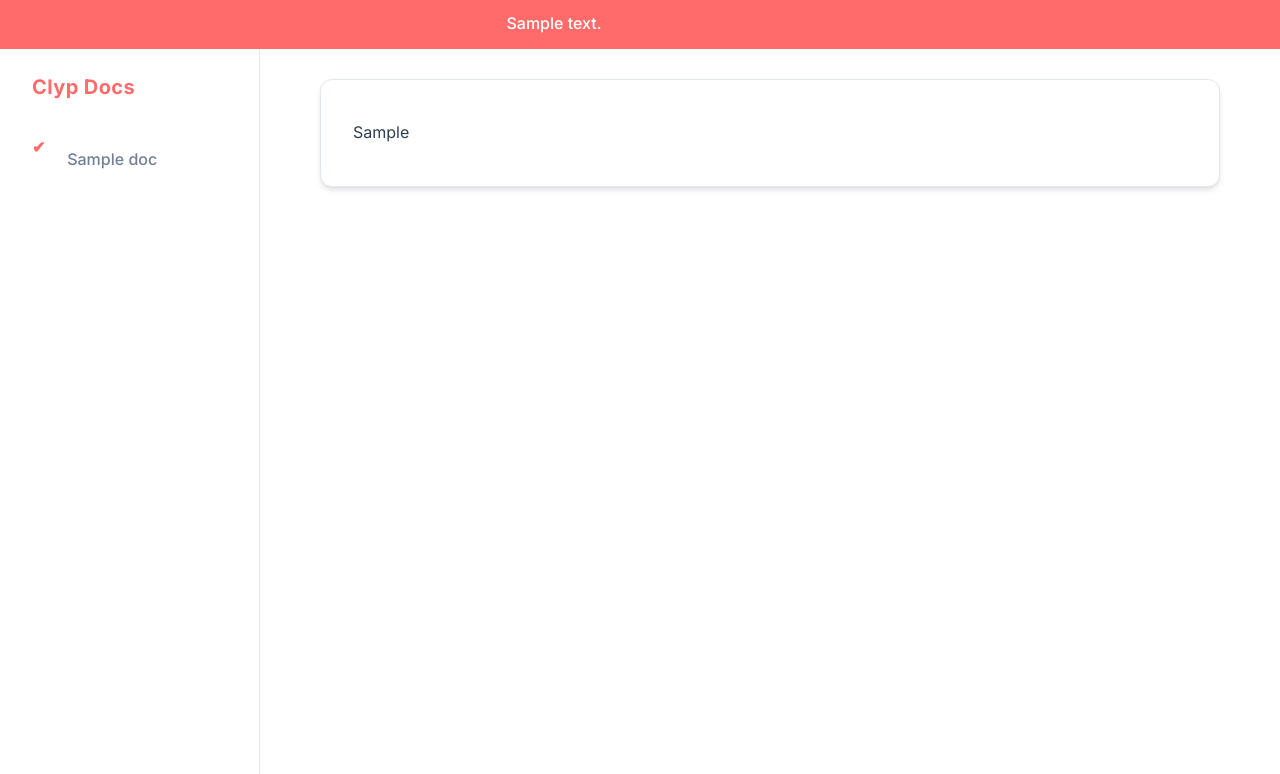
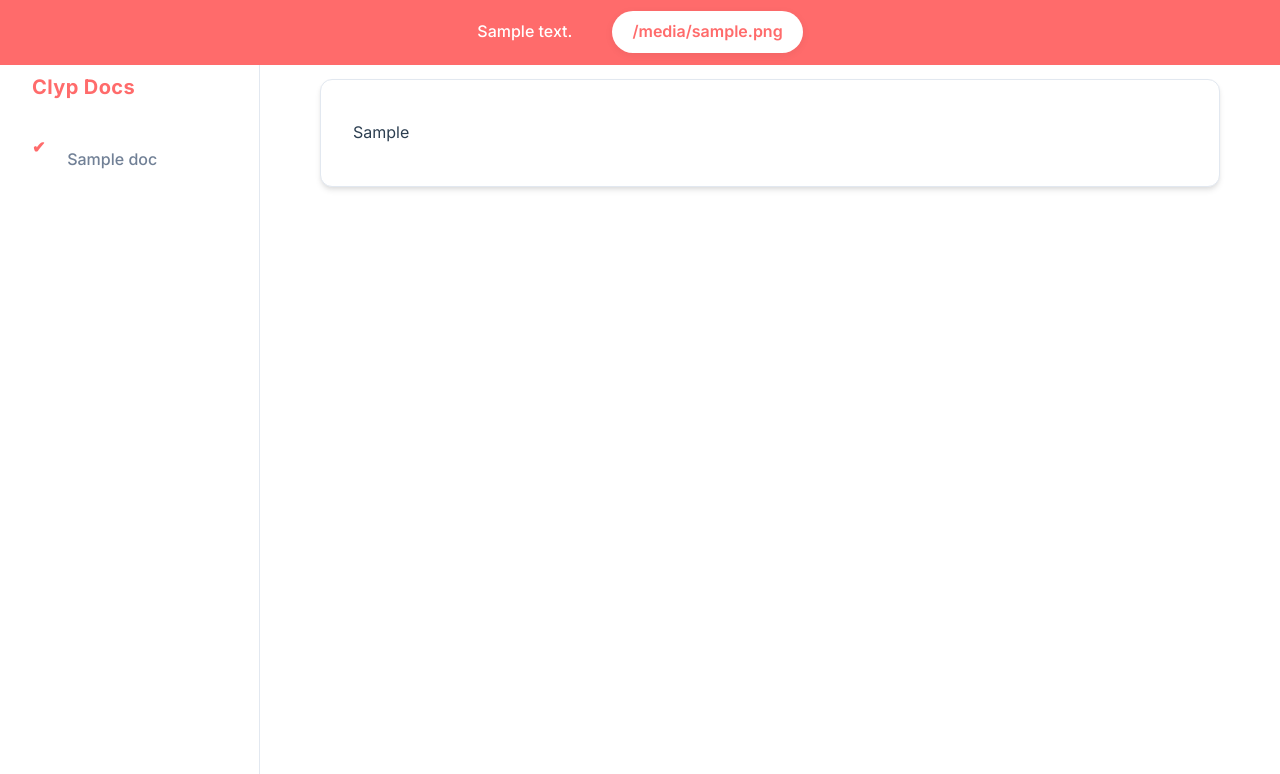
Before and after one commit to clyplang/clyplang.github.io, a Python web app: template templates/docs.html in a window 1280 px wide. Shown: the part 65-839 px from the top of the page. Run offline with Jinja, Linux system fonts and the light colour scheme; the template is opened without the code that fills it: most values are stand-ins (such as "Sample title", 1, 10 or a date in 2020).

Commit message:
Add styles for banner link to enhance visibility and interactivity

```diff
--- a/static/css/main.css
+++ b/static/css/main.css
@@ -1504,6 +1504,26 @@ body {
     margin: 0;
 }
 
+/* Banner link as button */
+.site-banner .banner-link {
+    display: inline-block;
+    background: #fff;
+    color: var(--primary-color, #ff6b6b);
+    padding: 0.5em 1.25em;
+    border-radius: 999px;
+    font-weight: 600;
+    text-decoration: none;
+    transition: background 0.2s, color 0.2s, box-shadow 0.2s;
+    box-shadow: 0 2px 8px rgba(0,0,0,0.06);
+    border: none;
+    margin-left: 1em;
+}
+.site-banner .banner-link:hover, .site-banner .banner-link:focus {
+    background: var(--primary-hover, #ff5252);
+    color: #fff;
+    text-decoration: none;
+}
+
 /* --- Python vs Clyp Fixes Timeline --- */
 .fixes-timeline {
     display: flex;
```
